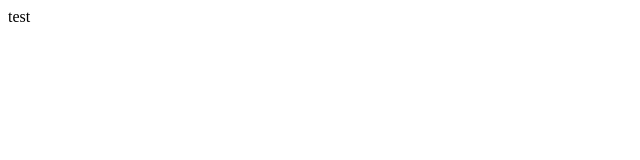
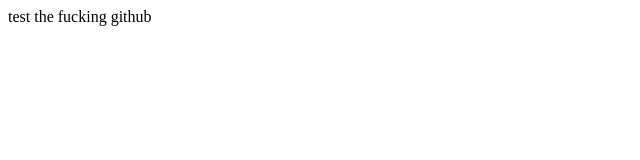
Before and after one commit to gotBull/gotbull.github.io, a plain HTML site: page index.html in a window 1280 px wide. Shown: the whole page, without its empty margins (0-640 px from the left). Drawn offline with Linux system fonts and the light colour scheme.

Commit message:
you mother fucker

```diff
--- a/index.html
+++ b/index.html
@@ -6,6 +6,6 @@
     <title>Document</title>
 </head>
 <body>
-    test
+    test the fucking github
 </body>
 </html>
```
